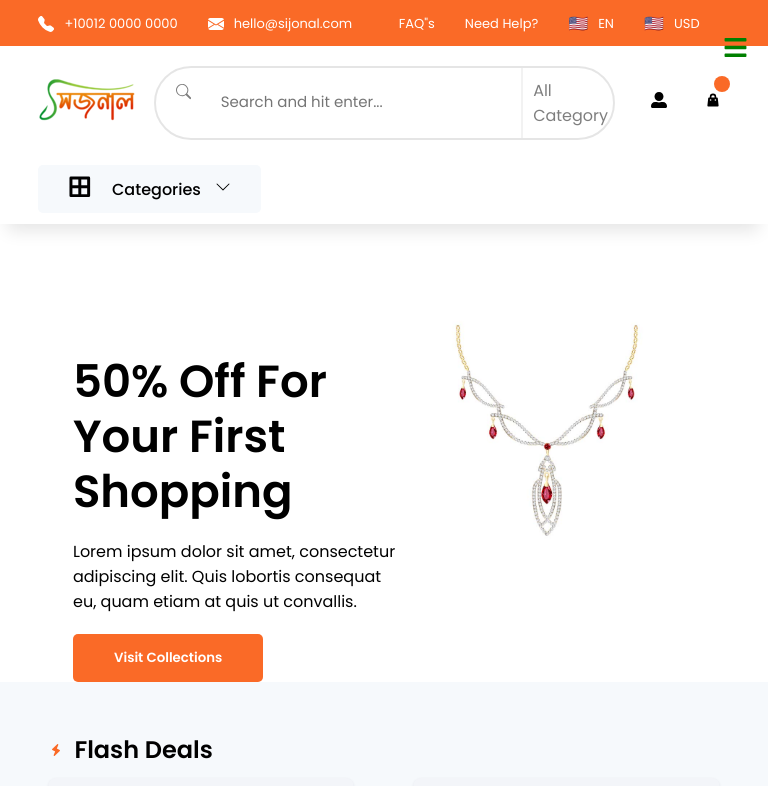
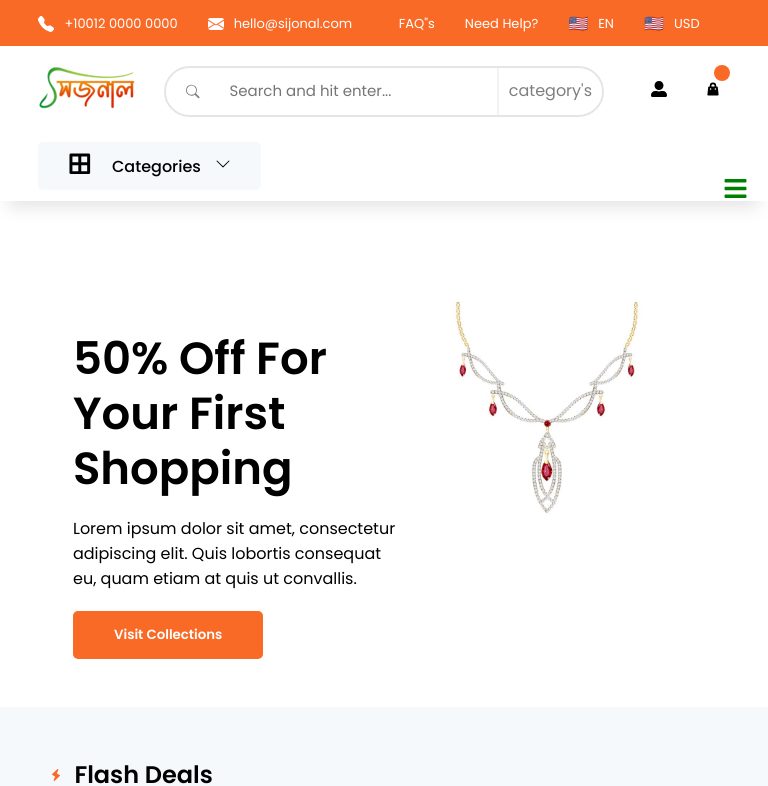
Before and after one commit to faha1999/sijonal, a React (Create React App) app: page / in a window 768 px wide. Shown: the top 786 px of the page. Built offline with nearby package versions, Linux system fonts and the light colour scheme.

Commit message:
initial complete

```diff
--- a/src/Common/Search.jsx
+++ b/src/Common/Search.jsx
@@ -24,7 +24,7 @@ export const Search = ({ CartItem }) => {
           <div className="search-box f_flex">
             <BsSearch />
             <input type="text" placeholder="Search and hit enter..." />
-            <span>All Category</span>
+            <span>category's</span>
           </div>
 
           <div className="icon f_flex width">
--- a/src/Common/TopBar.jsx
+++ b/src/Common/TopBar.jsx
@@ -9,7 +9,7 @@ export const TopBar = () => {
         <div className="container d_flex">
           <div className="left row">
             <BsFillTelephoneFill />
-            <a href="tel:+4733378901">+10012 0000 0000</a>
+            <a href="tel:+100120000000">+10012 0000 0000</a>
             <BsEnvelopeFill />
             <a href="mailto:hello@sijonal.com">hello@sijonal.com</a>
           </div>
--- a/src/styles/common/_navBar.scss
+++ b/src/styles/common/_navBar.scss
@@ -1,4 +1,4 @@
-header {
+.header {
   height: 8vh;
   box-shadow: -0.0625rem 0.9375rem 1.0625rem -0.5rem rgba(0, 0, 0, 0.1);
 
@@ -47,7 +47,7 @@ header {
 }
 
 @media (max-width: 48rem) {
-  header {
+  .header {
     &.active {
       height: 10vh;
     }
@@ -82,6 +82,10 @@ header {
     z-index: 888;
   }
 
+  .open {
+    top: 11rem !important;
+  }
+
   .close,
   .open {
     position: absolute;
--- a/src/styles/common/_search.scss
+++ b/src/styles/common/_search.scss
@@ -70,3 +70,19 @@
     }
   }
 }
+
+@media screen and (max-width: 767px) {
+}
+@media screen and (min-width: 768px) and (max-width: 1023px) {
+  .search {
+    .search-box {
+      width: 70%;
+
+      span {
+        width: auto;
+      }
+    }
+  }
+}
+@media screen and (min-width: 1024px) {
+}
--- a/src/styles/components/_slider.scss
+++ b/src/styles/components/_slider.scss
@@ -3,6 +3,8 @@
 }
 
 .homeSlide {
+  padding-bottom: 3rem;
+
   h1 {
     font-size: 45px;
     line-height: 55px;
```
